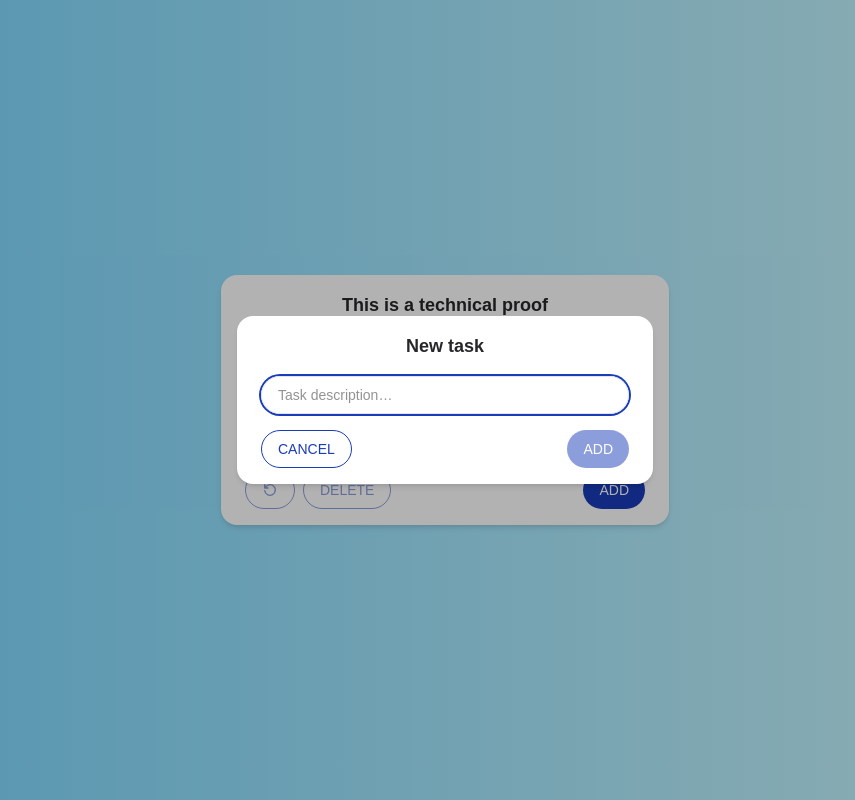
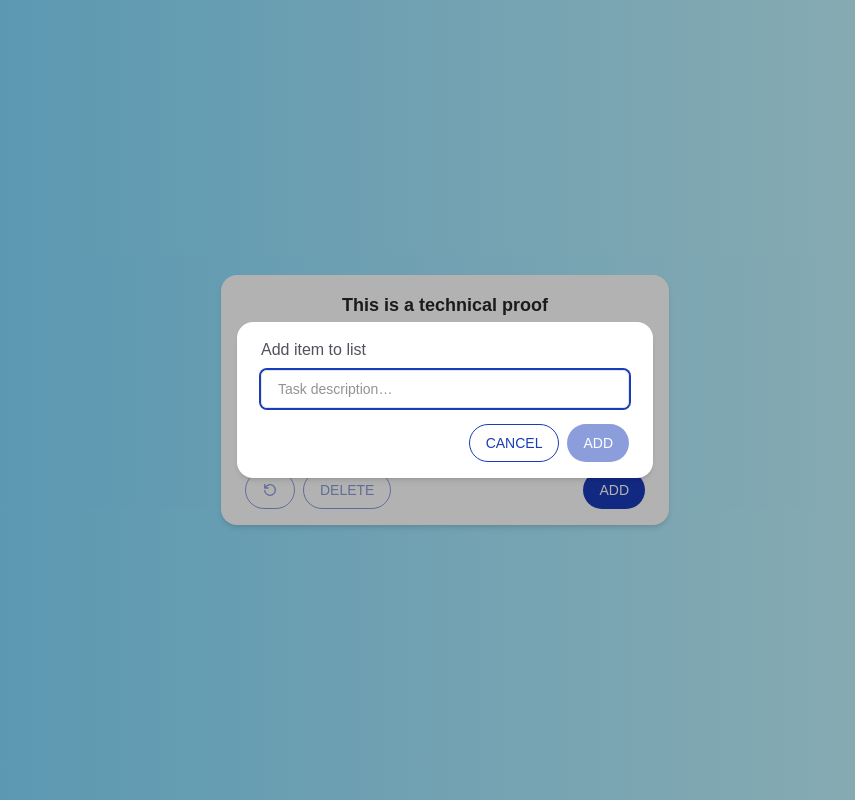
Before and after one commit to Maeter/sturdy-fortnight, a Next.js app: page / in a window 1280 px wide. Both pictures are taken after a click on the button "ADD". Shown: the whole page, without its empty margins (195-1050 px from the left). Built offline with nearby package versions, Linux system fonts and the light colour scheme.

Commit message:
chore: visual improvements

```diff
--- a/app/components/AddTodoModal.tsx
+++ b/app/components/AddTodoModal.tsx
@@ -55,31 +55,31 @@ export default function AddTodoModal({ isOpen, onConfirm, onCancel }: Props) {
         }`}
       >
         <Card
-          title={
-            <h2 className="text-lg font-semibold text-zinc-800">New task</h2>
-          }
           footer={
-            <>
+            <div className="flex w-full justify-end gap-2">
               <Button variant="outline" onClick={onCancel}>
                 Cancel
               </Button>
-              <Button
-                onClick={handleConfirm}
-                disabled={!text.trim()}
-                className="ml-auto"
-              >
+              <Button onClick={handleConfirm} disabled={!text.trim()}>
                 Add
               </Button>
-            </>
+            </div>
           }
         >
+          <label
+            htmlFor="add-item-to-list-input"
+            className="mb-2 block font-medium text-zinc-600"
+          >
+            Add item to list
+          </label>
           <input
+            name="add-item-to-list-input"
             autoFocus
             value={text}
             onChange={(e) => setText(e.target.value)}
             onKeyDown={handleKeyDown}
             placeholder="Task description…"
-            className="w-full rounded-full border border-zinc-200 px-4 py-2 text-sm text-zinc-800 focus:ring-2 focus:ring-blue-800 focus:outline-none"
+            className="w-full rounded-md border border-zinc-200 px-4 py-2 text-sm text-zinc-800 focus:ring-2 focus:ring-blue-800 focus:outline-none"
           />
         </Card>
       </div>
```
